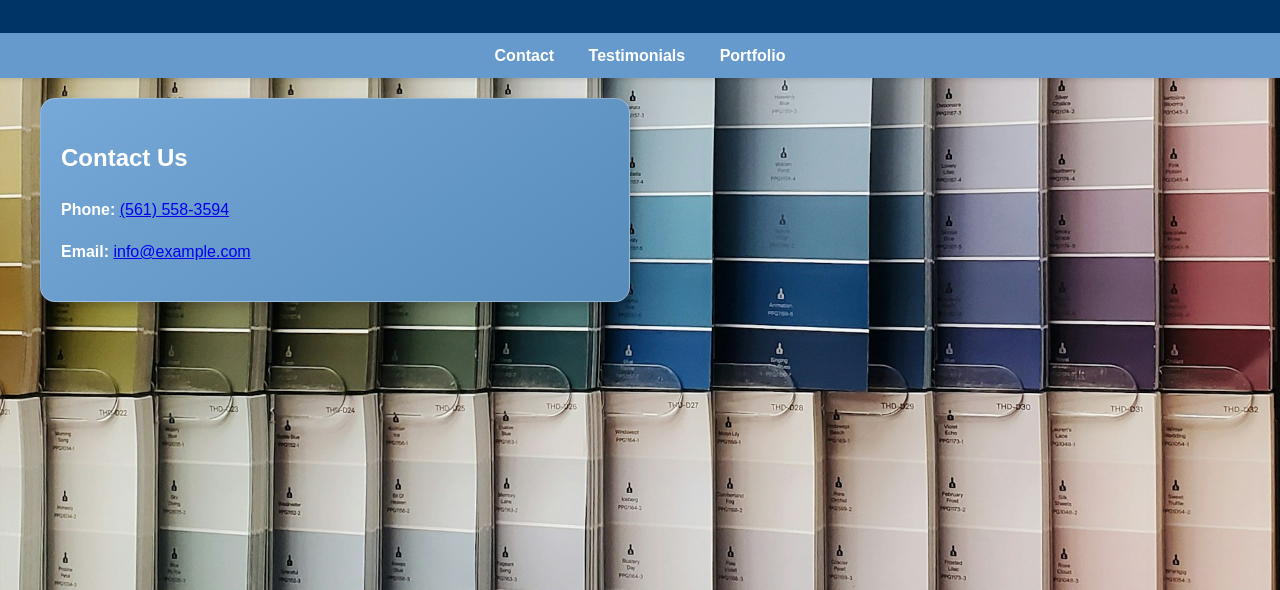
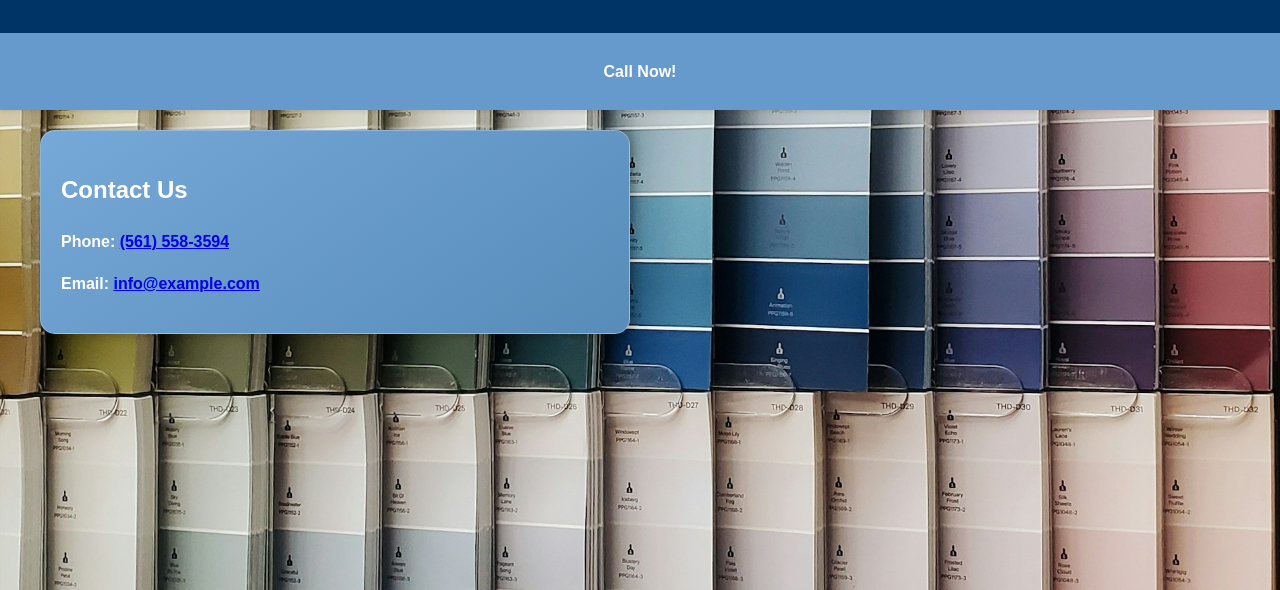
Before and after one commit to DanielChesla/daniel_website, a plain HTML site: page paint.html in a window 1280 px wide. Shown: the part 210-800 px from the top of the page. Drawn offline with Linux system fonts and the light colour scheme.

Commit message:
Update paint.html

```diff
--- a/paint.html
+++ b/paint.html
@@ -92,9 +92,7 @@
         <h2>Proudly Serving Broward and Palm Beach County Since 2005</h2>
     </header>
     <nav>
-        <a href="#contact">Contact</a>
-        <a href="#testimonials">Testimonials</a>
-        <a href="#portfolio">Portfolio</a>
+        <p><strong><a href="tel:+15615583594">Call Now!</a></p>
     </nav>
     <div class="content">
         <section id="contact" class="contact">
```
